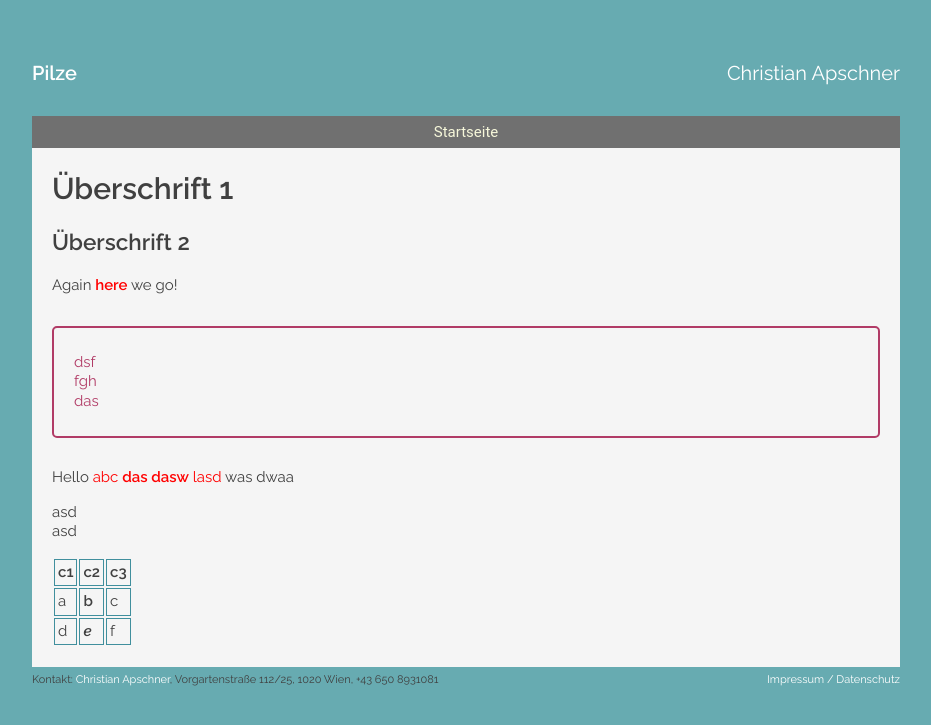
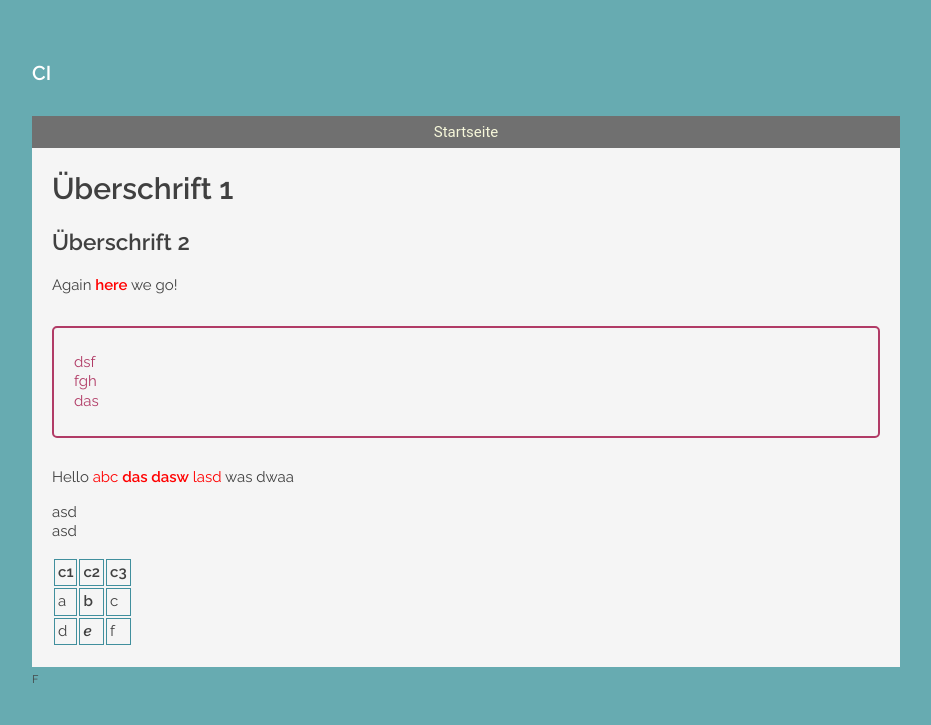
Before and after one commit to manulari/contactimprovisationat, a Jekyll site: the page built from _all_pages/syntax.md, in a window 1280 px wide. Shown: the top 725 px of the page, without its empty margins (174-1105 px from the left). Built offline with Jekyll 4.4.1, drawn with Linux system fonts in a browser that asks for light colours.

Commit message:
Update Settings “settings”

```diff
--- a/_data/settings.yml
+++ b/_data/settings.yml
@@ -1,11 +1,3 @@
-header: |-
-  **Pilze**
-
-  Christian Apschner
-footer: >-
-  Kontakt: [Christian Apschner](mailto:christian.ap@gmx.net), Vorgartenstraße
-  112/25, 1020 Wien, +43 650 8931081
-
-
-  [Impressum / Datenschutz](/impressum)
+header: "**CI**"
+footer: F
 favicon: /assets/uploads/smile.png
```
